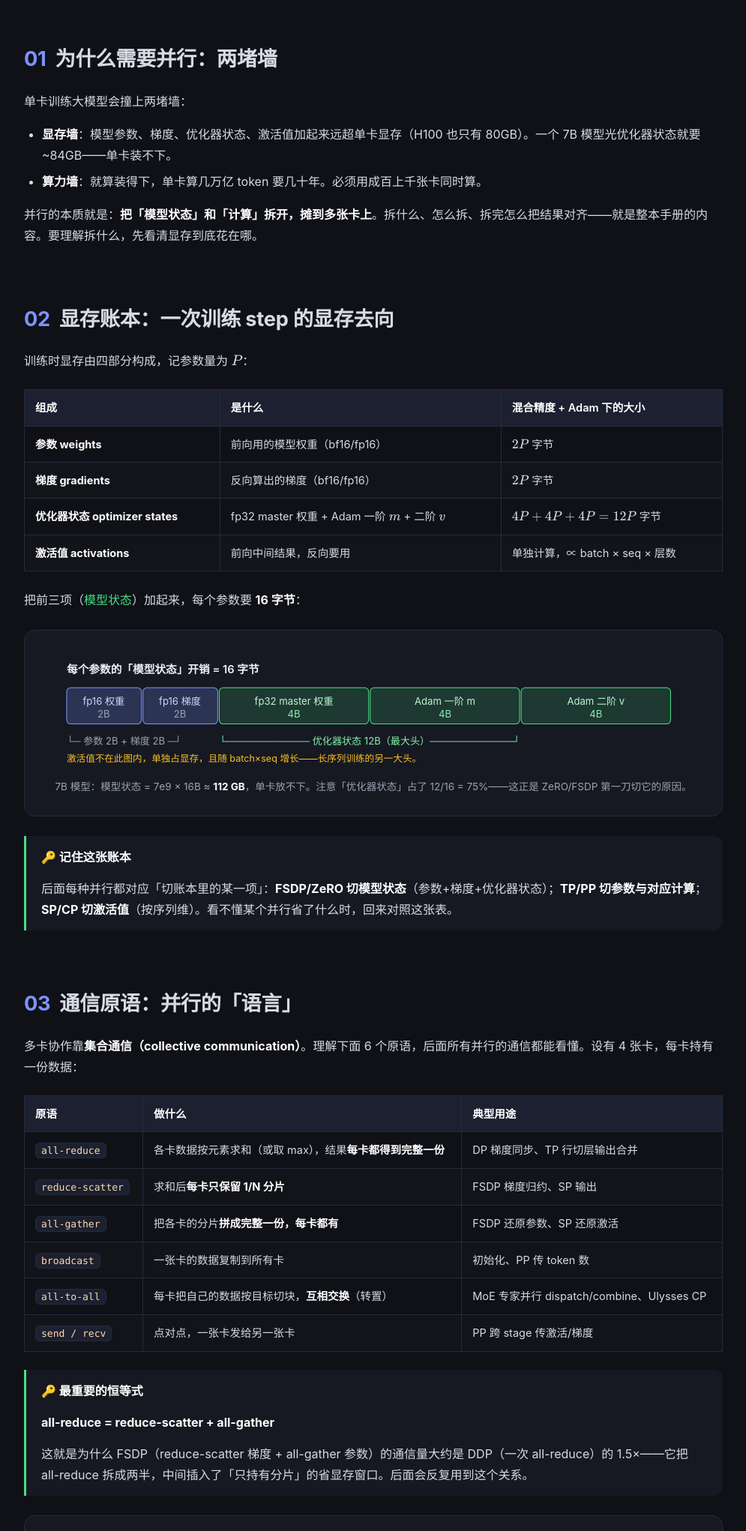
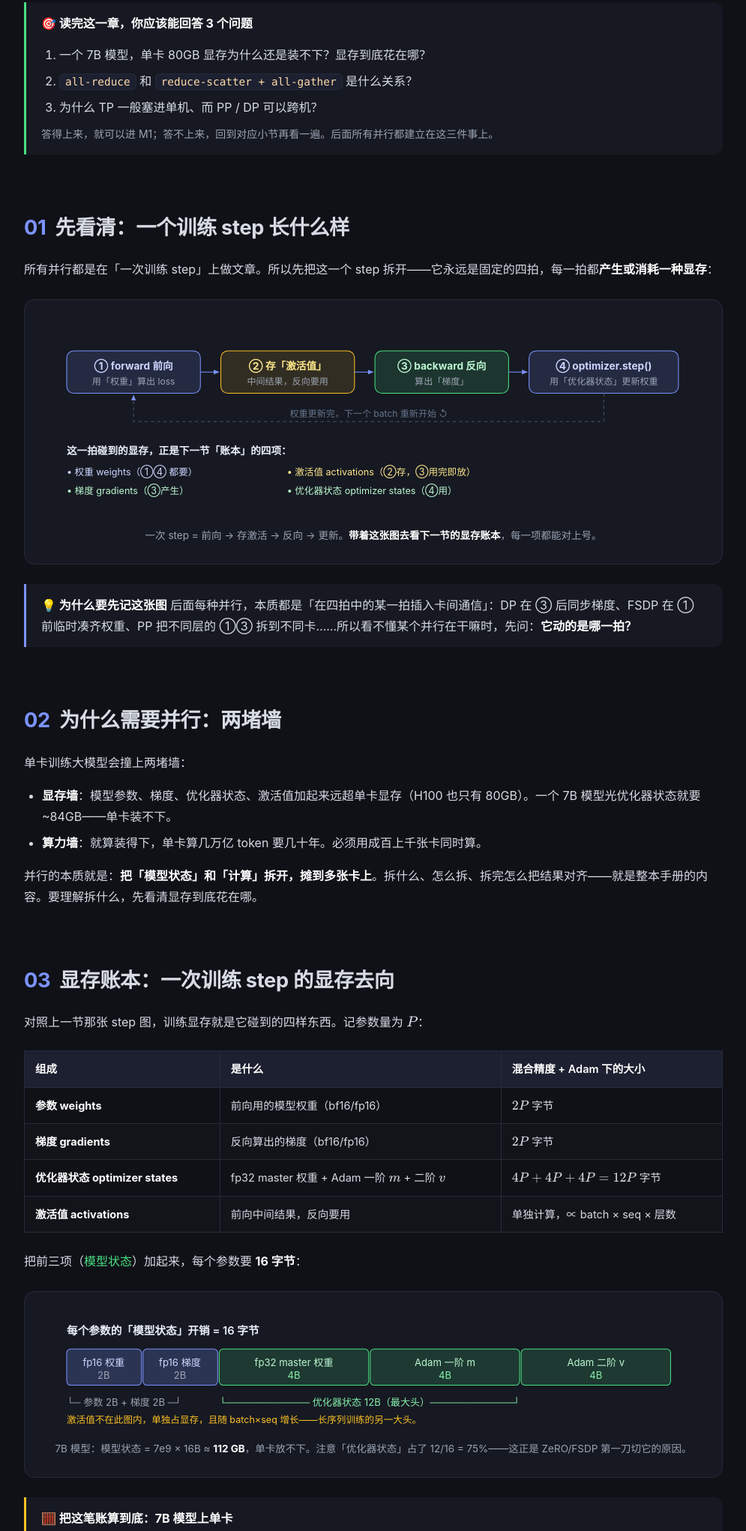
Before and after one commit to husichao666/AI_learning_notebook, a plain HTML site: page infra/parallize/00-foundations/index.html in a window 1280 px wide. Shown: the part 350-2392 px from the top of the page at 75% size, without its empty margins (142-1137 px from the left). Drawn offline with nearby package versions, Linux system fonts and the light colour scheme; a script that the page names is missing; a small style sheet from the web is missing.

Commit message:
docs(parallize): 重构 M0 基础铺垫——按初学者认知顺序优化结构
- 新增「一个训练 step 长什么样」作为全章地基（四拍循环图 + 显存去向）
- 章首加「读完能回答的 3 个问题」过关清单
- 显存账本补一笔端到端的 7B 单卡溢出账
- 通信原语表「典型用途」改为标模块号，去掉对未学概念的剧透
- 衡量指标删掉过早出现的 bubble（移到 M4 首次出现处）
- 章节重新编号 01–07

Co-Authored-By: Claude Opus 4.8 (1M context) <noreply@anthropic.com>
Claude-Session: https://claude.ai/code/session_01YJPertur1n663TEwQXg52P

```diff
--- a/infra/parallize/00-foundations/index.html
+++ b/infra/parallize/00-foundations/index.html
@@ -63,13 +63,70 @@
     <span class="tag">🧮 16 字节/参数</span>
     <span class="tag">🔁 all-reduce = reduce-scatter + all-gather</span>
     <span class="tag">🔌 NVLink vs InfiniBand</span>
-    <span class="tag">📊 MFU / bubble / overlap</span>
+    <span class="tag">📊 显存账本 / MFU / overlap</span>
   </div>
 </div></header>
 
 <div class="wrap">
 
-<h2 class="section" id="why"><span class="num">01</span>为什么需要并行：两堵墙</h2>
+<div class="callout key">
+<p><span class="label">🎯 读完这一章，你应该能回答 3 个问题</span></p>
+<ol style="margin:6px 0 0">
+<li>一个 7B 模型，单卡 80GB 显存为什么还是装不下？显存到底花在哪？</li>
+<li><code>all-reduce</code> 和 <code>reduce-scatter + all-gather</code> 是什么关系？</li>
+<li>为什么 TP 一般塞进单机、而 PP / DP 可以跨机？</li>
+</ol>
+<p style="margin:10px 0 0;color:var(--muted);font-size:14px">答得上来，就可以进 M1；答不上来，回到对应小节再看一遍。后面所有并行都建立在这三件事上。</p>
+</div>
+
+<h2 class="section" id="step"><span class="num">01</span>先看清：一个训练 step 长什么样</h2>
+<p>所有并行都是在「一次训练 step」上做文章。所以先把这一个 step 拆开——它永远是固定的四拍，每一拍都<strong>产生或消耗一种显存</strong>：</p>
+
+<div class="diagram">
+<svg viewBox="0 0 820 250" role="img" aria-label="一次训练 step 的四拍及其显存去向">
+  <defs><marker id="s" markerWidth="9" markerHeight="9" refX="7" refY="3" orient="auto"><path d="M0,0 L7,3 L0,6 Z" fill="#7c93ff"/></marker></defs>
+  <!-- 4 stages -->
+  <g font-size="13" text-anchor="middle">
+    <rect x="20"  y="40" width="170" height="54" rx="9" fill="rgba(124,147,255,0.14)" stroke="#7c93ff"/>
+    <text x="105" y="64" fill="#cdd5ff" font-weight="700">① forward 前向</text>
+    <text x="105" y="83" fill="#9aa3b2" font-size="11.5">用「权重」算出 loss</text>
+
+    <rect x="216" y="40" width="170" height="54" rx="9" fill="rgba(251,191,36,0.12)" stroke="#fbbf24"/>
+    <text x="301" y="64" fill="#fde68a" font-weight="700">② 存「激活值」</text>
+    <text x="301" y="83" fill="#9aa3b2" font-size="11.5">中间结果，反向要用</text>
+
+    <rect x="412" y="40" width="170" height="54" rx="9" fill="rgba(74,222,128,0.14)" stroke="#4ade80"/>
+    <text x="497" y="64" fill="#bbf7d0" font-weight="700">③ backward 反向</text>
+    <text x="497" y="83" fill="#9aa3b2" font-size="11.5">算出「梯度」</text>
+
+    <rect x="608" y="40" width="190" height="54" rx="9" fill="rgba(124,147,255,0.14)" stroke="#7c93ff"/>
+    <text x="703" y="64" fill="#cdd5ff" font-weight="700">④ optimizer.step()</text>
+    <text x="703" y="83" fill="#9aa3b2" font-size="11.5">用「优化器状态」更新权重</text>
+
+    <line x1="190" y1="67" x2="214" y2="67" stroke="#7c93ff" marker-end="url(#s)"/>
+    <line x1="386" y1="67" x2="410" y2="67" stroke="#7c93ff" marker-end="url(#s)"/>
+    <line x1="582" y1="67" x2="606" y2="67" stroke="#7c93ff" marker-end="url(#s)"/>
+  </g>
+  <!-- loop back -->
+  <path d="M703 94 L703 130 L105 130 L105 96" fill="none" stroke="#475569" stroke-dasharray="4 4" marker-end="url(#s)"/>
+  <text x="404" y="124" text-anchor="middle" fill="#64748b" font-size="11.5">权重更新完，下一个 batch 重新开始 ↺</text>
+  <!-- memory tally -->
+  <text x="20" y="172" fill="#eaeefb" font-size="13" font-weight="600">这一拍碰到的显存，正是下一节「账本」的四项：</text>
+  <g font-size="12">
+    <text x="20"  y="198" fill="#cdd5ff">• 权重 weights（①④ 都要）</text>
+    <text x="300" y="198" fill="#fde68a">• 激活值 activations（②存，③用完即放）</text>
+    <text x="20"  y="222" fill="#bbf7d0">• 梯度 gradients（③产生）</text>
+    <text x="300" y="222" fill="#bbf7d0">• 优化器状态 optimizer states（④用）</text>
+  </g>
+</svg>
+<div class="cap">一次 step = 前向 → 存激活 → 反向 → 更新。<strong>带着这张图去看下一节的显存账本</strong>，每一项都能对上号。</div>
+</div>
+
+<div class="callout">
+<p><span class="label">💡 为什么要先记这张图</span> 后面每种并行，本质都是「在四拍中的某一拍插入卡间通信」：DP 在 ③ 后同步梯度、FSDP 在 ① 前临时凑齐权重、PP 把不同层的 ①③ 拆到不同卡……所以看不懂某个并行在干嘛时，先问：<strong>它动的是哪一拍？</strong></p>
+</div>
+
+<h2 class="section" id="why"><span class="num">02</span>为什么需要并行：两堵墙</h2>
 <p>单卡训练大模型会撞上两堵墙：</p>
 <ul>
 <li><strong>显存墙</strong>：模型参数、梯度、优化器状态、激活值加起来远超单卡显存（H100 也只有 80GB）。一个 7B 模型光优化器状态就要 ~84GB——单卡装不下。</li>
@@ -77,8 +134,8 @@
 </ul>
 <p>并行的本质就是：<strong>把「模型状态」和「计算」拆开，摊到多张卡上</strong>。拆什么、怎么拆、拆完怎么把结果对齐——就是整本手册的内容。要理解拆什么，先看清显存到底花在哪。</p>
 
-<h2 class="section" id="memory"><span class="num">02</span>显存账本：一次训练 step 的显存去向</h2>
-<p>训练时显存由四部分构成，记参数量为 $P$：</p>
+<h2 class="section" id="memory"><span class="num">03</span>显存账本：一次训练 step 的显存去向</h2>
+<p>对照上一节那张 step 图，训练显存就是它碰到的四样东西。记参数量为 $P$：</p>
 <table>
 <thead><tr><th>组成</th><th>是什么</th><th>混合精度 + Adam 下的大小</th></tr></thead>
 <tbody>
@@ -109,25 +166,32 @@
 <div class="cap">7B 模型：模型状态 = 7e9 × 16B ≈ <strong>112 GB</strong>，单卡放不下。注意「优化器状态」占了 12/16 = 75%——这正是 ZeRO/FSDP 第一刀切它的原因。</div>
 </div>
 
+<div class="callout warn">
+<p><span class="label">🧮 把这笔账算到底：7B 模型上单卡</span></p>
+<p style="margin:8px 0 0">模型状态 = 7e9 × 16B = <strong>112 GB</strong>。一张 H100 只有 80GB——<strong>光是参数+梯度+优化器状态就溢出 32GB，激活值还没算</strong>。这就是「显存墙」具体长什么样。<br>
+切谁最划算？优化器状态占 12/16 = 75%，所以 ZeRO/FSDP 第一刀就切它：把 112GB 摊到 8 卡，每卡只剩 14GB，墙瞬间消失。<strong>这一笔账，就是后面所有「省显存」并行的出发点。</strong></p>
+</div>
+
 <div class="callout key">
 <p><span class="label">🔑 记住这张账本</span></p>
 <p>后面每种并行都对应「切账本里的某一项」：<strong>FSDP/ZeRO 切模型状态</strong>（参数+梯度+优化器状态）；<strong>TP/PP 切参数与对应计算</strong>；<strong>SP/CP 切激活值</strong>（按序列维）。看不懂某个并行省了什么时，回来对照这张表。</p>
 </div>
 
-<h2 class="section" id="collective"><span class="num">03</span>通信原语：并行的「语言」</h2>
+<h2 class="section" id="collective"><span class="num">04</span>通信原语：并行的「语言」</h2>
 <p>多卡协作靠<strong>集合通信（collective communication）</strong>。理解下面 6 个原语，后面所有并行的通信都能看懂。设有 4 张卡，每卡持有一份数据：</p>
 
 <table>
 <thead><tr><th>原语</th><th>做什么</th><th>典型用途</th></tr></thead>
 <tbody>
-<tr><td><code>all-reduce</code></td><td>各卡数据按元素求和（或取 max），结果<strong>每卡都得到完整一份</strong></td><td>DP 梯度同步、TP 行切层输出合并</td></tr>
-<tr><td><code>reduce-scatter</code></td><td>求和后<strong>每卡只保留 1/N 分片</strong></td><td>FSDP 梯度归约、SP 输出</td></tr>
-<tr><td><code>all-gather</code></td><td>把各卡的分片<strong>拼成完整一份，每卡都有</strong></td><td>FSDP 还原参数、SP 还原激活</td></tr>
-<tr><td><code>broadcast</code></td><td>一张卡的数据复制到所有卡</td><td>初始化、PP 传 token 数</td></tr>
-<tr><td><code>all-to-all</code></td><td>每卡把自己的数据按目标切块，<strong>互相交换</strong>（转置）</td><td>MoE 专家并行 dispatch/combine、Ulysses CP</td></tr>
-<tr><td><code>send / recv</code></td><td>点对点，一张卡发给另一张卡</td><td>PP 跨 stage 传激活/梯度</td></tr>
+<tr><td><code>all-reduce</code></td><td>各卡数据按元素求和（或取 max），结果<strong>每卡都得到完整一份</strong></td><td>DP 梯度同步（M1）</td></tr>
+<tr><td><code>reduce-scatter</code></td><td>求和后<strong>每卡只保留 1/N 分片</strong></td><td>FSDP 梯度归约（M2）</td></tr>
+<tr><td><code>all-gather</code></td><td>把各卡的分片<strong>拼成完整一份，每卡都有</strong></td><td>FSDP 还原参数（M2）</td></tr>
+<tr><td><code>broadcast</code></td><td>一张卡的数据复制到所有卡</td><td>初始化、PP 传标量（M4）</td></tr>
+<tr><td><code>all-to-all</code></td><td>每卡把自己的数据按目标切块，<strong>互相交换</strong>（转置）</td><td>MoE 专家并行（M6）</td></tr>
+<tr><td><code>send / recv</code></td><td>点对点，一张卡发给另一张卡</td><td>PP 跨 stage 传激活/梯度（M4）</td></tr>
 </tbody>
 </table>
+<p class="footnote">「典型用途」标了对应模块号——现在记不住没关系，只要先建立「6 个原语」这个名词库，等学到 Mx 时再回头对照即可。本章只需吃透下面这条恒等式。</p>
 
 <div class="callout key">
 <p><span class="label">🔑 最重要的恒等式</span></p>
@@ -204,7 +268,7 @@
         x = x.to_local()
     return float(funcol.all_reduce(x, reduceOp=reduceOp, group=mesh).item())</code></pre>
 
-<h2 class="section" id="hardware"><span class="num">04</span>硬件拓扑：带宽决定「谁放哪」</h2>
+<h2 class="section" id="hardware"><span class="num">05</span>硬件拓扑：带宽决定「谁放哪」</h2>
 <p>卡间带宽分层级，差距极大，这直接决定每种并行该放在哪一层：</p>
 <table>
 <thead><tr><th>层级</th><th>互连</th><th>量级带宽</th><th>适合放</th></tr></thead>
@@ -217,15 +281,15 @@
 <p><span class="label">💡 核心放置直觉</span> 通信越频繁、越在关键路径上的并行（TP），越要放进高带宽的 NVLink 域（典型 TP≤8，正好一台机器）；通信稀疏、能和计算重叠的（PP / DP），可以容忍跨机的低带宽。这条原则会在 <strong>M7 nD 组合</strong> 里反复出现。</p>
 </div>
 
-<h2 class="section" id="metrics"><span class="num">05</span>衡量指标：怎么判断快不快</h2>
+<h2 class="section" id="metrics"><span class="num">06</span>衡量指标：怎么判断快不快</h2>
+<p>本章只需先认识 3 个当下用得上的词，其余指标（如流水线的「气泡 bubble」）等到第一次遇到它的模块再讲：</p>
 <ul>
-<li><strong>吞吐 throughput</strong>：每秒处理多少 token（tokens/s）。最终目标。</li>
+<li><strong>吞吐 throughput</strong>：每秒处理多少 token（tokens/s）。最终目标，一切优化都为它服务。</li>
 <li><strong>MFU（Model FLOPs Utilization）</strong>：实际算力利用率 = 实测 FLOPs / 硬件峰值 FLOPs。40~50% 算不错，越高越好。</li>
-<li><strong>气泡 bubble</strong>：流水线并行里 GPU 干等的空闲时间占比（M4 详谈）。</li>
-<li><strong>通信-计算重叠 overlap</strong>：让集合通信和计算同时进行，把通信时间「藏」在计算后面。这是所有高效并行实现的命脉——后面会看到 FSDP 预取参数、DP 反向边算边 all-reduce、PP 用异步 p2p，全是为了 overlap。</li>
+<li><strong>通信-计算重叠 overlap</strong>：让集合通信和计算同时进行，把通信时间「藏」在计算后面。这是所有高效并行实现的命脉——后面会看到 FSDP 预取参数、DP 反向边算边 all-reduce、PP 用异步 p2p，全是为了 overlap。从 M1 起就会用到这个词。</li>
 </ul>
 
-<h2 class="section" id="map"><span class="num">06</span>本手册地图：每种并行切账本里的什么</h2>
+<h2 class="section" id="map"><span class="num">07</span>本手册地图：每种并行切账本里的什么</h2>
 <p>有了显存账本和通信原语，整本手册可以一句话概括成「<strong>切账本里的不同项，用不同原语对齐结果</strong>」：</p>
 <table>
 <thead><tr><th>模块</th><th>切账本里的</th><th>主要通信原语</th></tr></thead>
```
